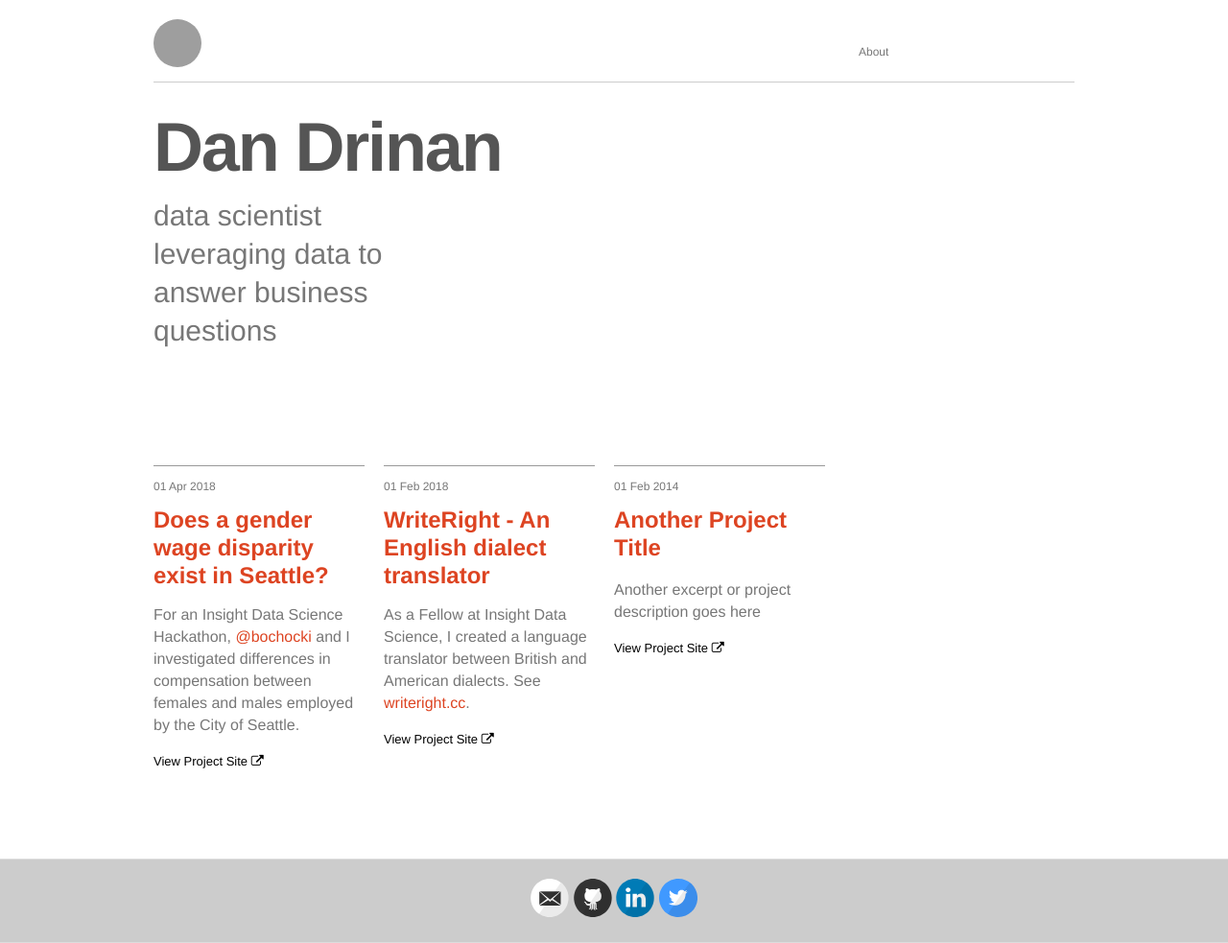
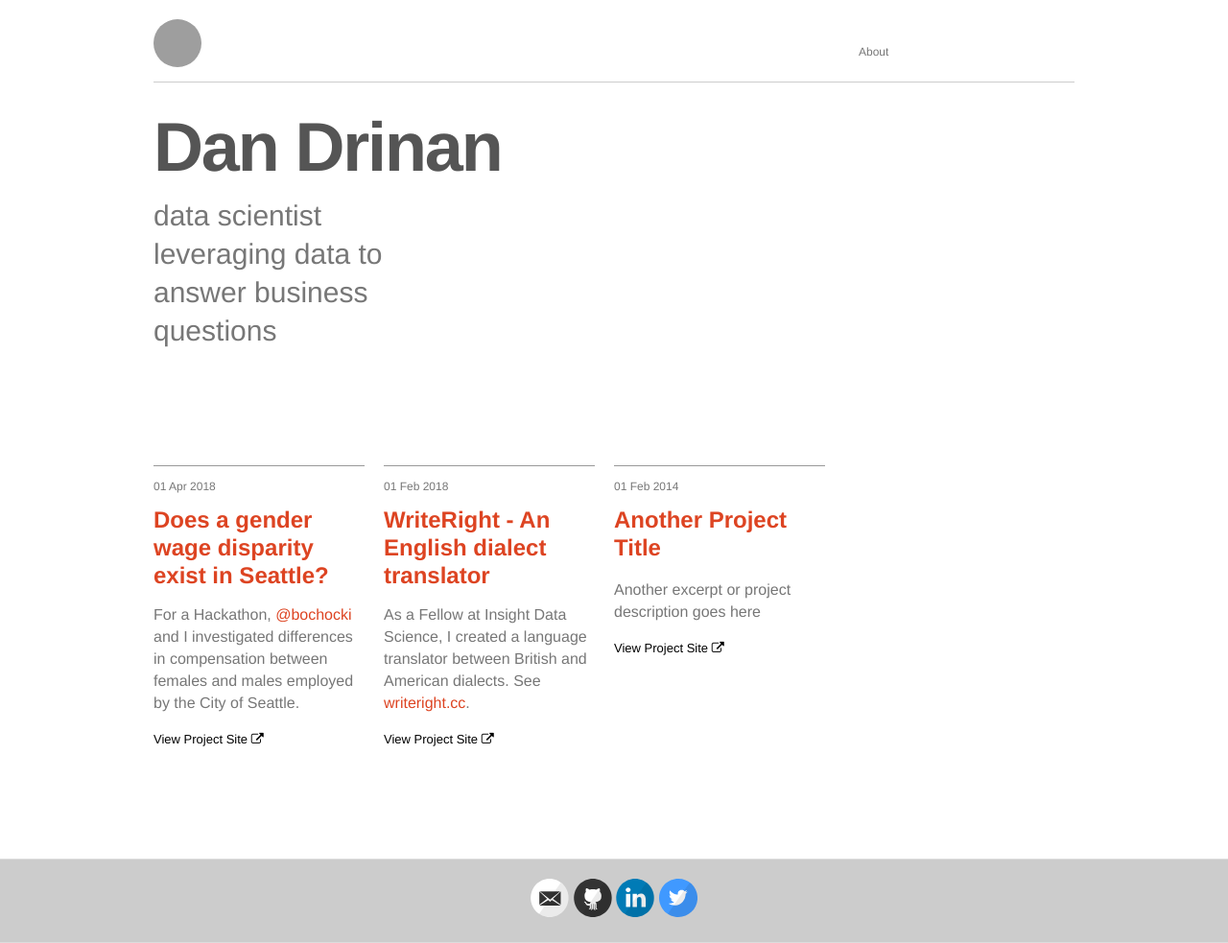
Before and after one commit to drinandan/drinandan.github.io, a Jekyll site: the page built from index.html, in a window 1280 px wide. Shown: the whole page at 96% size. Built offline with Jekyll 4.4.1, drawn with Linux system fonts in a browser that asks for light colours; nearby versions of some CDN libraries; grey boxes are pictures that could not be loaded.

Commit message:
messing with post formating

```diff
--- a/_posts/2018-04-01-Gender-wage-discrepancy-in-the-City-of-Seattle.md
+++ b/_posts/2018-04-01-Gender-wage-discrepancy-in-the-City-of-Seattle.md
@@ -1,7 +1,7 @@
 ---
 layout: post
 title: Does a gender wage disparity exist in Seattle?
-desc: For an Insight Data Science Hackathon, <a href="https://github.com/bochocki">@bochocki</a> and I investigated differences in compensation between females and males employed by the City of Seattle.
+desc: For a Hackathon, <a href="https://github.com/bochocki">@bochocki</a> and I investigated differences in compensation between females and males employed by the City of Seattle.
 proj-url: https://github.com/drinandan/seattle_gender_pay_disparity
 proj-num: 03
 ---
--- a/index.html
+++ b/index.html
@@ -6,7 +6,7 @@ layout: home
   {% for post in site.posts %}
     <article class="post">
       <div class="eyebrow">{{ post.date | date: "%d %b %Y" }}</div>
-      <h1><a href="{{ post.proj-url }}{{ post.url }}">{{ post.title }}</a></h1>
+      <h1><a href="{{ post.proj-url }}">{{ post.title }}</a></h1>
 
       <div class="entry">
       	<p>{{ post.desc }}</p>
```
